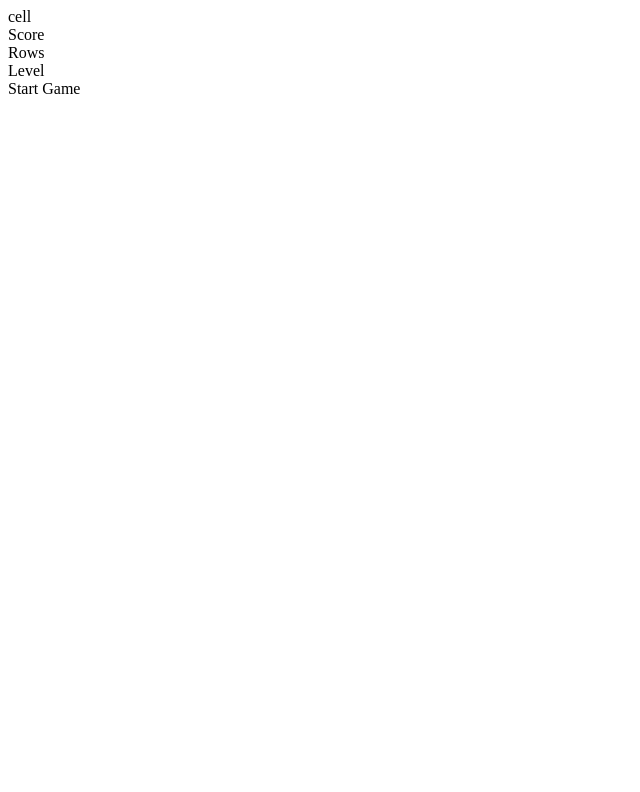
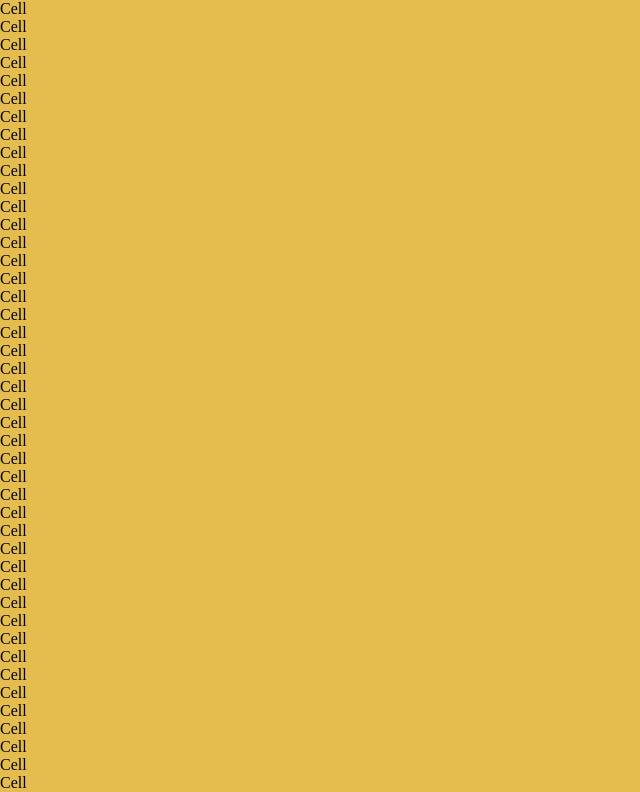
Before and after one commit to tamaramunoz/Tetris-game, a React (Create React App) app: page / in a window 1280 px wide. Shown: the top 792 px of the page, without its empty margins (0-640 px from the left). Built offline with nearby package versions, Linux system fonts and the light colour scheme.

Commit message:
styling tetrominos and conecting with Cell component

```diff
--- a/src/components/Cell.jsx
+++ b/src/components/Cell.jsx
@@ -1,10 +1,10 @@
 import React from 'react'
+import { StyledCell } from './styles/StyledCell'
+import { TETROMINOS } from '../tetrominos'
 
 const Cell = ({ type }) => {
     return (
-        <div>
-            cell
-        </div>
+        <StyledCell type={'L'} color={TETROMINOS['L'].color}>Cell</StyledCell>
     )
 }
 
--- a/src/components/Stage.jsx
+++ b/src/components/Stage.jsx
@@ -4,7 +4,9 @@ import Cell from './Cell'
 const Stage = ({ stage }) => {
     return (
         <div>
-            <Cell />
+            {
+                stage.map(row => row.map((cell, x) => <Cell key={x} type={cell[0]} />))
+            }
         </div>
     )
 }
--- a/src/components/Tetris.jsx
+++ b/src/components/Tetris.jsx
@@ -1,4 +1,6 @@
 import React from 'react'
+
+import { createStage } from '../gameHelpers'
 
 // components
 import Stage from './Stage'
@@ -8,7 +10,7 @@ import StartButton from './StartButton'
 const Tetris = () => {
     return (
         <div>
-            <Stage />
+            <Stage stage={createStage()} />
             <aside>
                 <div>
                     <Display text="Score" />
--- /dev/null
+++ b/src/components/styles/StyledCell.js
@@ -0,0 +1,6 @@
+import styled from 'styled-components';
+
+export const StyledCell = styled.div`
+    width: auto;
+    background: rgba(${props => props.color}, 0.8);
+`
--- /dev/null
+++ b/src/gameHelpers.js
@@ -0,0 +1,7 @@
+export const STAGE_WIDTH = 12;
+export const STAGE_HEIGHT = 20;
+
+export const createStage = () =>
+    Array.from(Array(STAGE_HEIGHT), () =>
+        new Array(STAGE_WIDTH).fill([0, 'clear'])
+    )
--- a/src/index.js
+++ b/src/index.js
@@ -1,5 +1,6 @@
 import React from 'react';
 import ReactDOM from 'react-dom';
+import './style.css'
 import App from './App.jsx';
 
 ReactDOM.render(
--- /dev/null
+++ b/src/style.css
@@ -0,0 +1,8 @@
+body {
+    margin: 0;
+}
+
+@font-face {
+    font-family: 'Pixel';
+    src: url('font/Pixel-LCD-7.woff') format('woff');
+}
--- /dev/null
+++ b/src/tetrominos.js
@@ -0,0 +1,66 @@
+export const TETROMINOS = {
+    0: { shape: [[0]], color: '0, 0, 0' },
+    I: {
+        shape: [
+            [0, 'I', 0, 0],
+            [0, 'I', 0, 0],
+            [0, 'I', 0, 0],
+            [0, 'I', 0, 0]
+        ],
+        color: '80, 227, 230',
+    },
+    J: {
+        shape: [
+            [0, 'J', 0],
+            [0, 'J', 0],
+            ['J', 'J', 0]
+        ],
+        color: '36, 95, 223',
+    },
+    L: {
+        shape: [
+            [0, 'L', 0],
+            [0, 'L', 0],
+            [0, 'L', 'L']
+        ],
+        color: '223, 173, 36',
+    },
+    O: {
+        shape: [
+            ['O', 'O'],
+            ['O', 'O']
+        ],
+        color: '223, 217, 36',
+    },
+    S: {
+        shape: [
+            [0, 'S', 'S'],
+            ['S', 'S', 0],
+            [0, 0, 0]
+        ],
+        color: '48, 211, 56',
+    },
+    T: {
+        shape: [
+            [0, 0, 0],
+            ['T', 'T', 'T'],
+            [0, 'T', 0]
+        ],
+        color: '132, 61, 198',
+    },
+    Z: {
+        shape: [
+            ['Z', 'Z', 0],
+            [0, 'Z', 'Z'],
+            [0, 0, 0]
+        ],
+        color: '227, 78, 78',
+    }
+
+}
+
+export const randomTetromino = () => {
+    const tetrominos = 'IJLOSTZ';
+    const randomTetromino = tetrominos[Math.floor(Math.random() * tetrominos.length)];
+    return TETROMINOS[randomTetromino];
+}
```
Also changed, not shown: 1 other file (tests, documents, lock files or other folders).
